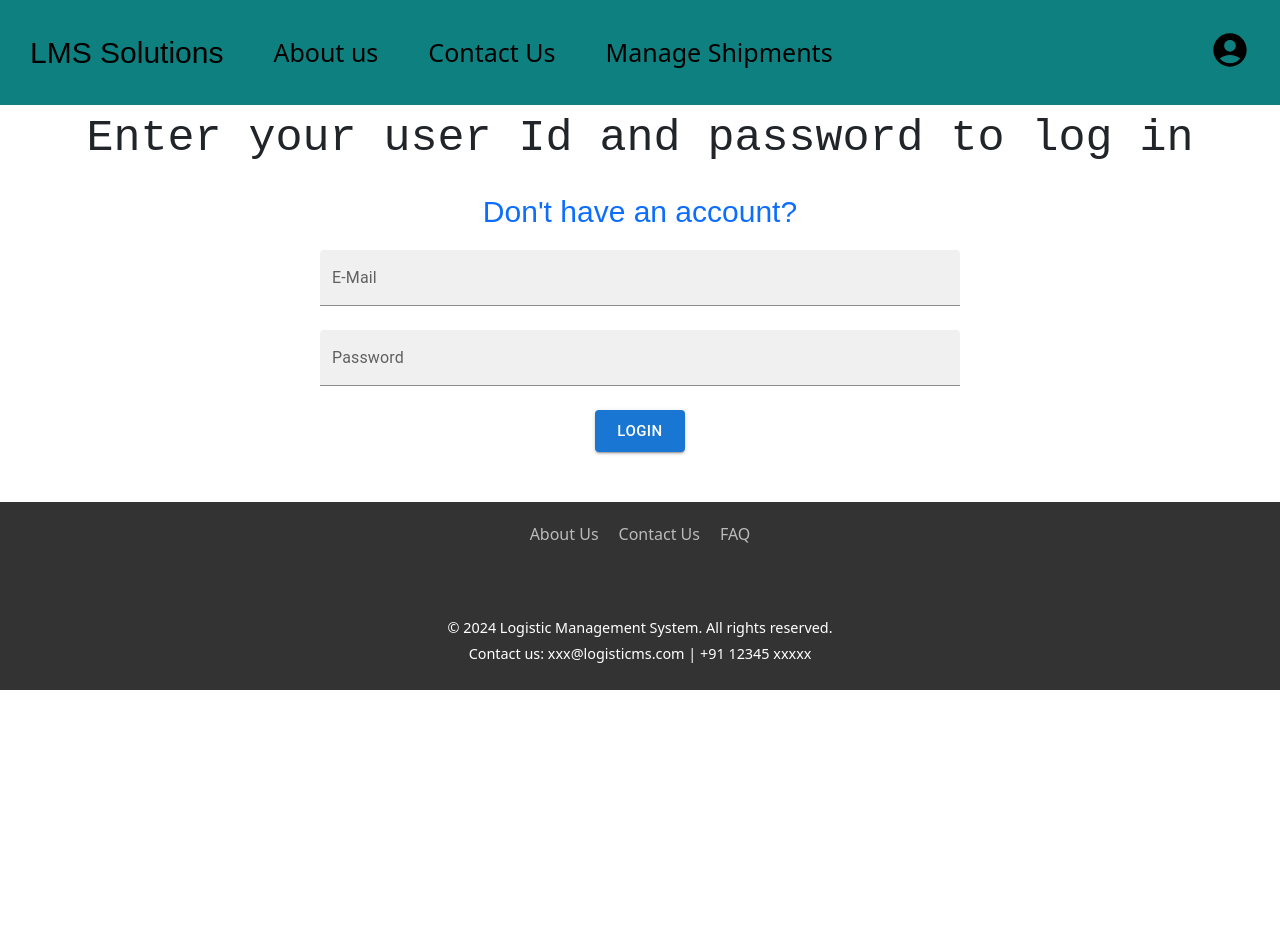
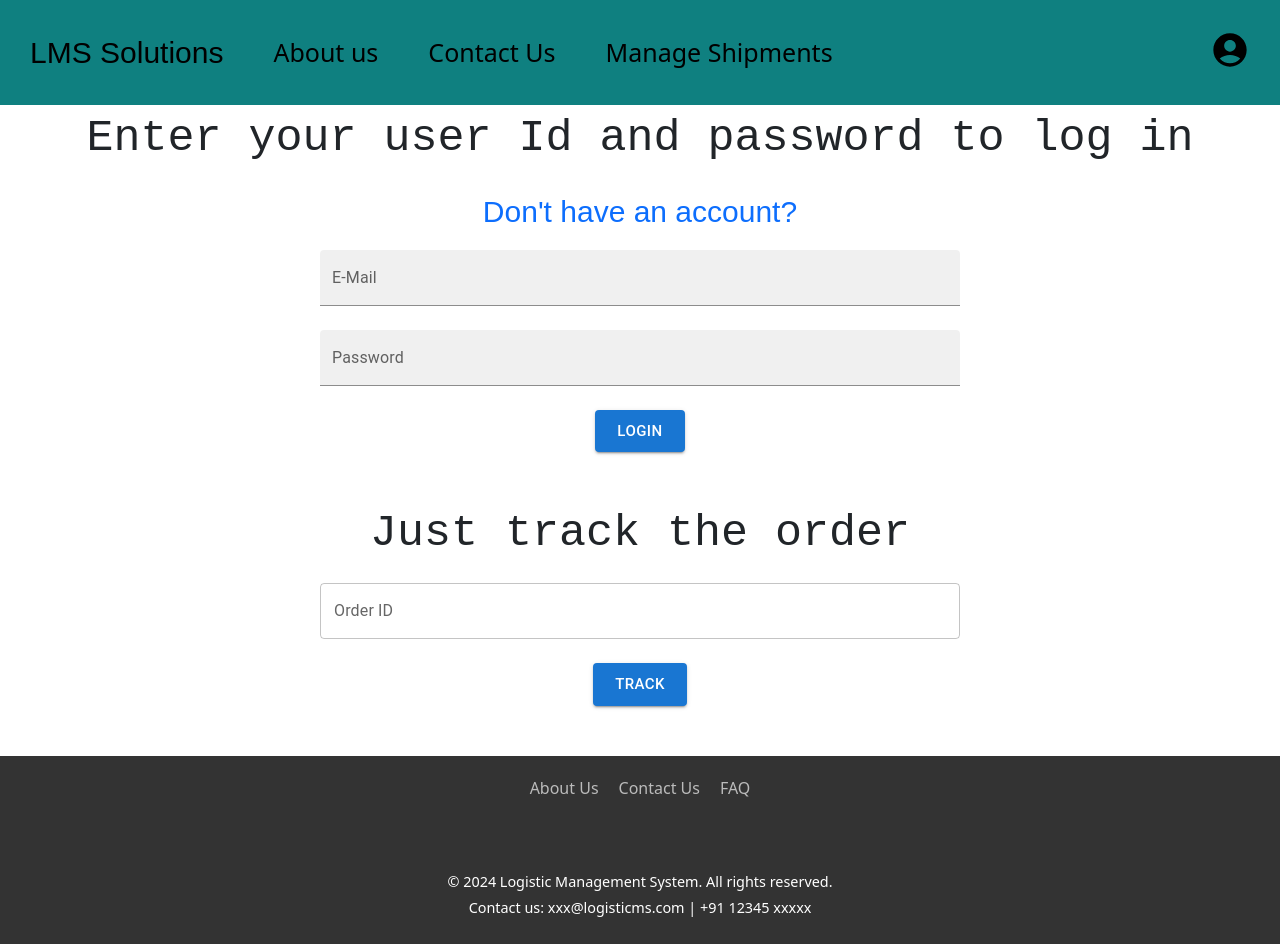
Before and after one commit to gohulvk/App_Dev, a React (Create React App) app: page /login in a window 1280 px wide. Before the commit the page ends 800 px from the top, so only its background shows below. Built offline with nearby package versions, Linux system fonts and the light colour scheme; the HTML template or start-up script is replaced by a standard one.

Commit message:
Added components
change in login page

```diff
--- a/db.json
+++ b/db.json
@@ -22,6 +22,16 @@
       "email": "qwerty@gmail.com",
       "phone": "12343455",
       "password": "Qwerty*1234",
+      "country": "India",
+      "state": "Tamil Nadu",
+      "zipcode": "637211"
+    },
+    {
+      "id": "c944",
+      "name": "Gohul V K",
+      "email": "gohul2004@gmail.com",
+      "phone": "9384794599",
+      "password": "Gohul@123",
       "country": "India",
       "state": "Tamil Nadu",
       "zipcode": "637211"
@@ -65,6 +75,14 @@
       "pickUpTime": "23:44",
       "dropAddress": "hk",
       "userId": "1"
+    },
+    {
+      "id": "fc7c",
+      "item": "bag",
+      "weight": "1000",
+      "pickUpTime": "11:37",
+      "dropAddress": "qwertyui",
+      "userId": "c944"
     }
   ],
   "feedback": [
--- a/src/App.js
+++ b/src/App.js
@@ -3,7 +3,6 @@ import Login from "./components/Login/login";
 import Register from "./components/Register/Register";
 import Home from "./components/Home/Home";
 import PrivateRouter from "./components/Context/Private_Router";
-import Header from "./components/Header/Header";
 import Schedule from "./components/schedule/Schedule";
 import Profile from "./components/profile/Profile";
 import Tracker from "./components/tracker/Tracker";
@@ -13,7 +12,6 @@ import Contactus from "./components/contactus/Contactus";
 import Findloc from "./components/findloc/Findloc";
 import Fuelsurch from "./components/fuelsurch/Fuelsurch";
 import FAQ from "./components/faq/FAQ";
-import Footer from "./components/footer/Footer";
 
 function App() {
   return (
@@ -28,20 +26,41 @@ function App() {
         }
       />
 
-      <Route path="/home" element={<Home/>}/>
+
       <Route path="/login" element={<Login/>}/>
+
       <Route path="/register" element={<Register/>}/>
-      <Route path="/header" element={<Header/>}/>
-      <Route path="/schepic" element={<Schedule/>}/>
-      <Route path="/profile" element={<Profile/>}/>
+
+      <Route path="/schepic" element={<PrivateRouter>
+        <Schedule/>
+        </PrivateRouter>
+        }/>
+
+      <Route path="/profile" element={<PrivateRouter>
+        <Profile/>
+        </PrivateRouter>
+        }/>
+
       <Route path="/tracker" element={<Tracker/>}/>
-      <Route path="/manageship" element={<ManageShipments/>}/>
+
+      <Route path="/manageship" element={<PrivateRouter>
+        <ManageShipments/>
+        </PrivateRouter>
+        }/>
+
       <Route path="/aboutus" element={<Aboutus/>}/>
-      <Route path="/contactus" element={<Contactus/>}/>
+
+      <Route path="/contactus" element={<PrivateRouter>
+        <Contactus/>
+        </PrivateRouter>
+        }/>
+
       <Route path="/findloc" element={<Findloc/>}/>
+
       <Route path="/fuelsurch" element={<Fuelsurch/>}/>
+
       <Route path="/FAQ" element={<FAQ/>}/>
-      <Route path="/footer" element={<Footer/>}/>
+
 
 
     </Routes>
--- a/src/components/Home/Home.js
+++ b/src/components/Home/Home.js
@@ -8,34 +8,34 @@ import Footer from '../footer/Footer';
 
 const Home = () => {
   const { user } = useContext(UserContext);
-  const [trackerId, setTrackerId] = useState('');
+  const [orderId, setOrderId] = useState('');
   const [error, setError] = useState('');
   const navigate = useNavigate();
 
   const handleTrack = () => {
-    if (!trackerId) {
-      setError('Tracker ID is required');
+    if (!orderId) {
+      setError('Order ID is required');
       return;
     }
     setError('');
-    navigate('/tracker', { state: { trackerId } });
+    navigate('/tracker', { state: { orderId } });
   };
 
   return (
     <div>
       <Header />
-      <p className='usrnme'>Welcome user.name</p>
+      <p className='usrnme'>Welcome {user.name}</p>
       <div className='trackerhome'>
         <center>
           <form onSubmit={(e) => e.preventDefault()}>
             <div>
               <TextField
-                id="Trackerid"
-                label="Tracker ID"
+                id="orderId"
+                label="Order ID"
                 variant="outlined"
                 style={{ width: '50%' }}
-                value={trackerId}
-                onChange={(e) => setTrackerId(e.target.value)}
+                value={orderId}
+                onChange={(e) => setOrderId(e.target.value)}
                 error={!!error}
                 helperText={error}
               />
--- a/src/components/Login/login.css
+++ b/src/components/Login/login.css
@@ -7,3 +7,8 @@
     font-size: 30px !important;
     font-family: Arial, Helvetica, sans-serif !important;
 }
+
+.loginTrack{
+    font-size: 45px;
+    font-family:'Courier New', Courier, monospace;
+}
--- a/src/components/Login/login.js
+++ b/src/components/Login/login.js
@@ -15,7 +15,18 @@ const Login = () => {
   const [password, setPassword] = useState('');
   const [emailError, setEmailError] = useState('');
   const [passwordError, setPasswordError] = useState('');
+  const [orderId, setOrderId] = useState('');
+  const [error, setError] = useState('');
   const navigate = useNavigate();
+
+  const handleTracklogin = () => {
+    if (!orderId) {
+      setError('Order ID is required');
+      return;
+    }
+    setError('');
+    navigate('/tracker', { state: { orderId } });
+  };
 
   const handleSubmit = async (e) => {
     e.preventDefault();
@@ -57,7 +68,6 @@ const Login = () => {
     }
   };
 
-
   const handleEmailChange = (e) => {
     const newEmail = e.target.value;
     setEmail(newEmail);
@@ -97,8 +107,6 @@ const Login = () => {
           </NavLink>
         </p>
         {emailError && <p style={{ color: 'red' }}>{emailError}</p>}
-
-
         {passwordError && <p style={{ color: 'red' }}>{passwordError}</p>}
 
         <form onSubmit={handleSubmit}>
@@ -123,6 +131,30 @@ const Login = () => {
           <br /><br />
           <Button variant="contained" size="large" type="submit">Login</Button>
         </form>
+        <br/><br/>
+        <p className='loginTrack'>
+          Just track the order
+        </p>
+        <form onSubmit={(e) => e.preventDefault()}>
+          <div>
+            <TextField
+              id="orderId"
+              label="Order ID"
+              variant="outlined"
+              style={{ width: '50%' }}
+              value={orderId}
+              onChange={(e) => setOrderId(e.target.value)}
+              error={!!error}
+              helperText={error}
+            />
+          </div>
+          <br />
+          <div>
+            <Button variant="contained" size="large" onClick={handleTracklogin}>
+              Track
+            </Button>
+          </div>
+        </form>
       </center>
       <Footer/>
     </div>
--- a/src/components/tracker/Tracker.js
+++ b/src/components/tracker/Tracker.js
@@ -7,7 +7,7 @@ import Footer from '../footer/Footer';
 
 const Tracker = () => {
   const location = useLocation();
-  const { trackerId } = location.state || {};
+  const { orderId } = location.state || {};
   const [pickupData, setPickupData] = useState(null);
   const [error, setError] = useState('');
   const [status, setStatus] = useState('');
@@ -16,25 +16,25 @@ const Tracker = () => {
   useEffect(() => {
     const fetchPickupData = async () => {
       try {
-        const response = await axios.get(`http://localhost:8080/pickup/${trackerId}`);
+        const response = await axios.get(`http://localhost:8080/pickup/${orderId}`);
         if (response.data) {
           setPickupData(response.data);
           checkPickupStatus(response.data.pickUpTime);
         } else {
-          setError('No information found for the provided tracker ID.');
+          setError('No information found for the provided order ID.');
         }
       } catch (error) {
         console.error('Error fetching pickup data:', error);
-        setError('No information found for the provided tracker ID.');
+        setError('No information found for the provided order ID.');
       }
     };
 
-    if (trackerId) {
+    if (orderId) {
       fetchPickupData();
     } else {
-      setError('No tracker ID provided.');
+      setError('No order ID provided.');
     }
-  }, [trackerId]);
+  }, [orderId]);
 
   const checkPickupStatus = (pickUpTime) => {
     const now = new Date();
@@ -54,11 +54,11 @@ const Tracker = () => {
   return (
     <div>
       <Header />
-      <h2 >Tracking Information</h2>
+      <h2>Tracking Information</h2>
       {error && <p style={{ color: 'red' }}>{error}</p>}
       {pickupData ? (
         <div className="tracker-container">
-          <p className="tracker-info">Tracker ID: {trackerId}</p>
+          <p className="tracker-info">Order ID: {orderId}</p>
           <p className="tracker-info">Item: {pickupData.item}</p>
           <p className="tracker-info">Weight: {pickupData.weight} kg</p>
           <p className="tracker-info">Pick Up Time: {pickupData.pickUpTime}</p>
```
